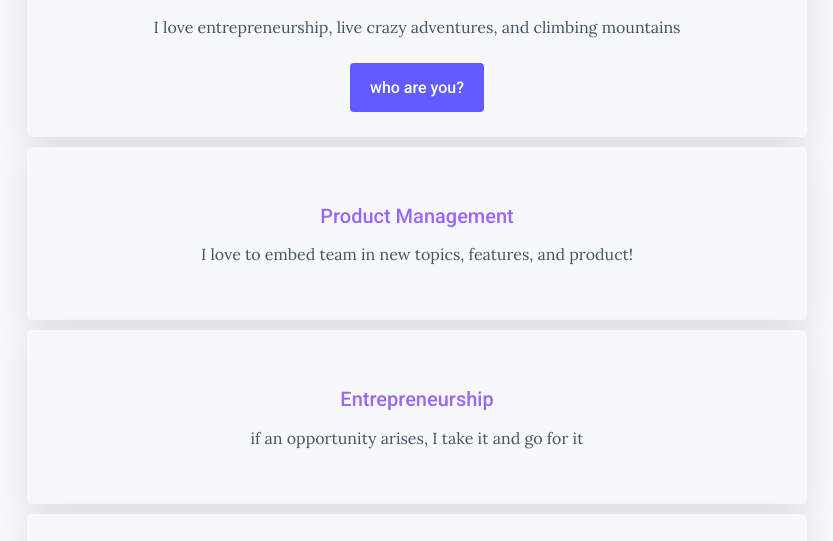
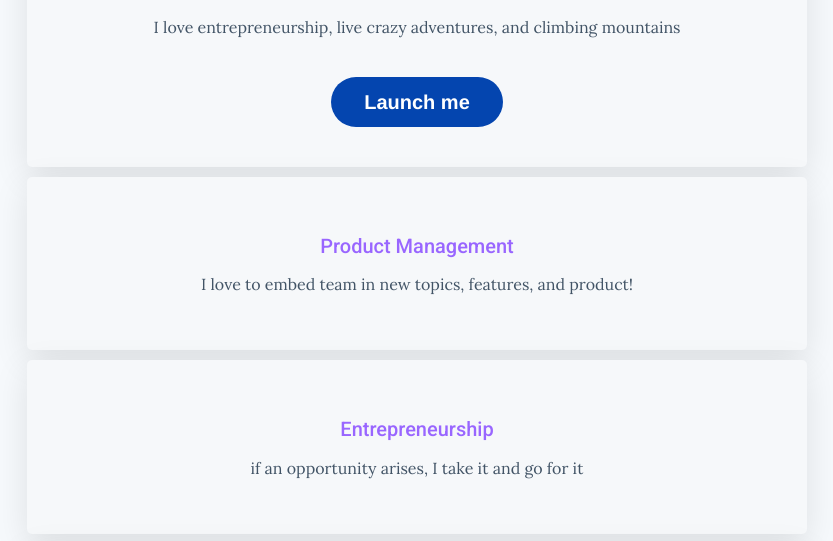
Before and after one commit to thomaslivingpackets/my-profile, a plain HTML site: page index.html in a window 1280 px wide. Shown: the part 233-774 px from the top of the page, without its empty margins (273-1106 px from the left). Drawn offline with Linux system fonts and the light colour scheme; a script that the page names is missing.

Commit message:
embed typeform in app

```diff
--- a/index.html
+++ b/index.html
@@ -16,7 +16,7 @@
 				<h1>Hello, I'm Thomas</h1>
 				<img src="images/profile.jpg" id="profile" alt="Thomas Bergalet">
 				<p>I love entrepreneurship, live crazy adventures, and climbing mountains</p>
-				<a href="https://fiqx9f2zkbj.typeform.com/to/lDxdwlWA" class="btn-blue" target="_blank">who are you?</a>
+				<button data-tf-popup="lDxdwlWA" data-tf-iframe-props="title=My typeform" data-tf-medium="snippet" style="all:unset;font-family:Helvetica,Arial,sans-serif;display:inline-block;max-width:100%;white-space:nowrap;overflow:hidden;text-overflow:ellipsis;background-color:#0445AF;color:#FFFFFF;font-size:20px;border-radius:25px;padding:0 33px;font-weight:bold;height:50px;cursor:pointer;line-height:50px;text-align:center;margin:0;text-decoration:none;">Launch me</button><script src="https://embed.typeform.com/next/embed.js"></script>
 			</div>
 
 			<div class="card-grey">
```
